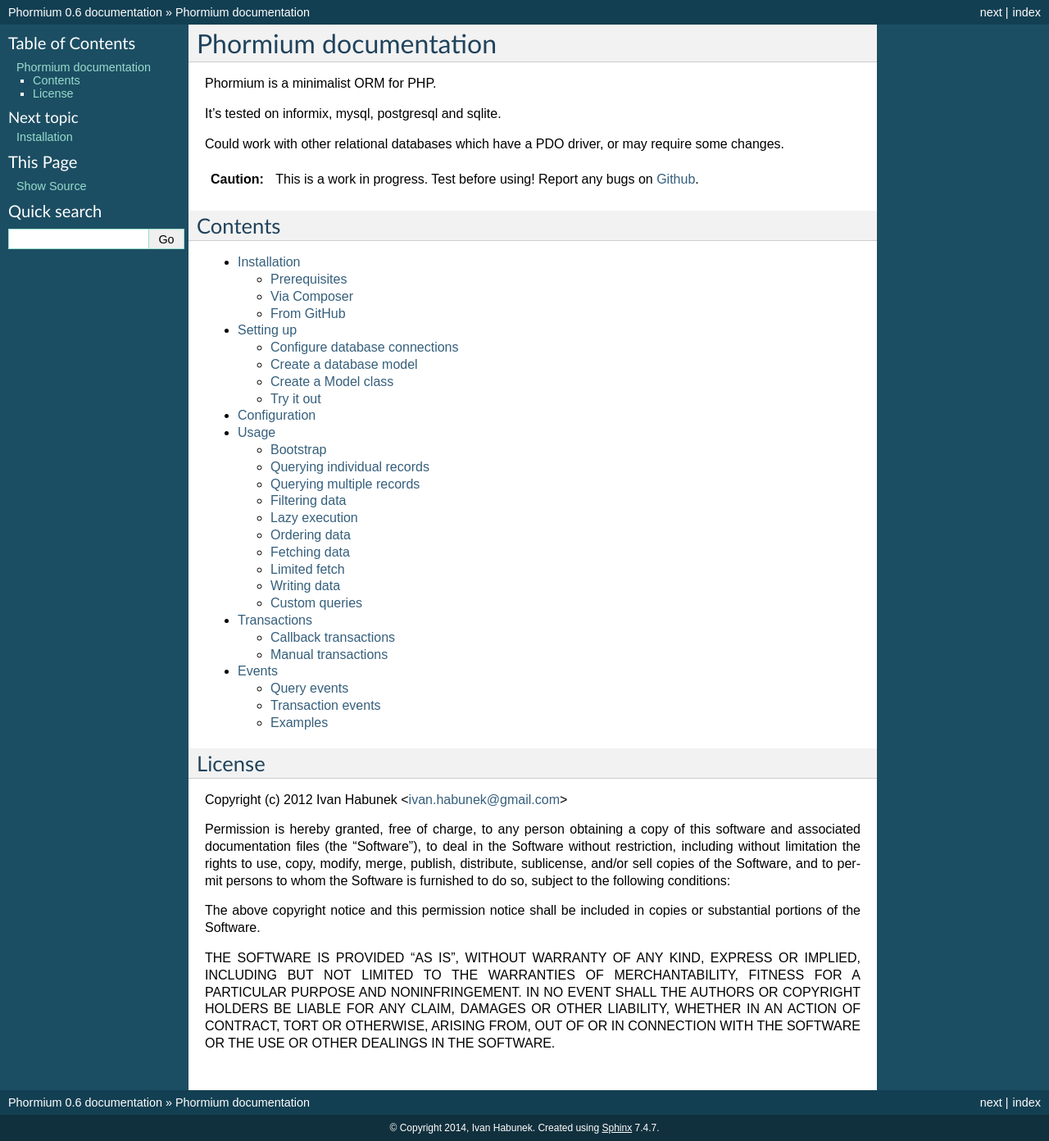
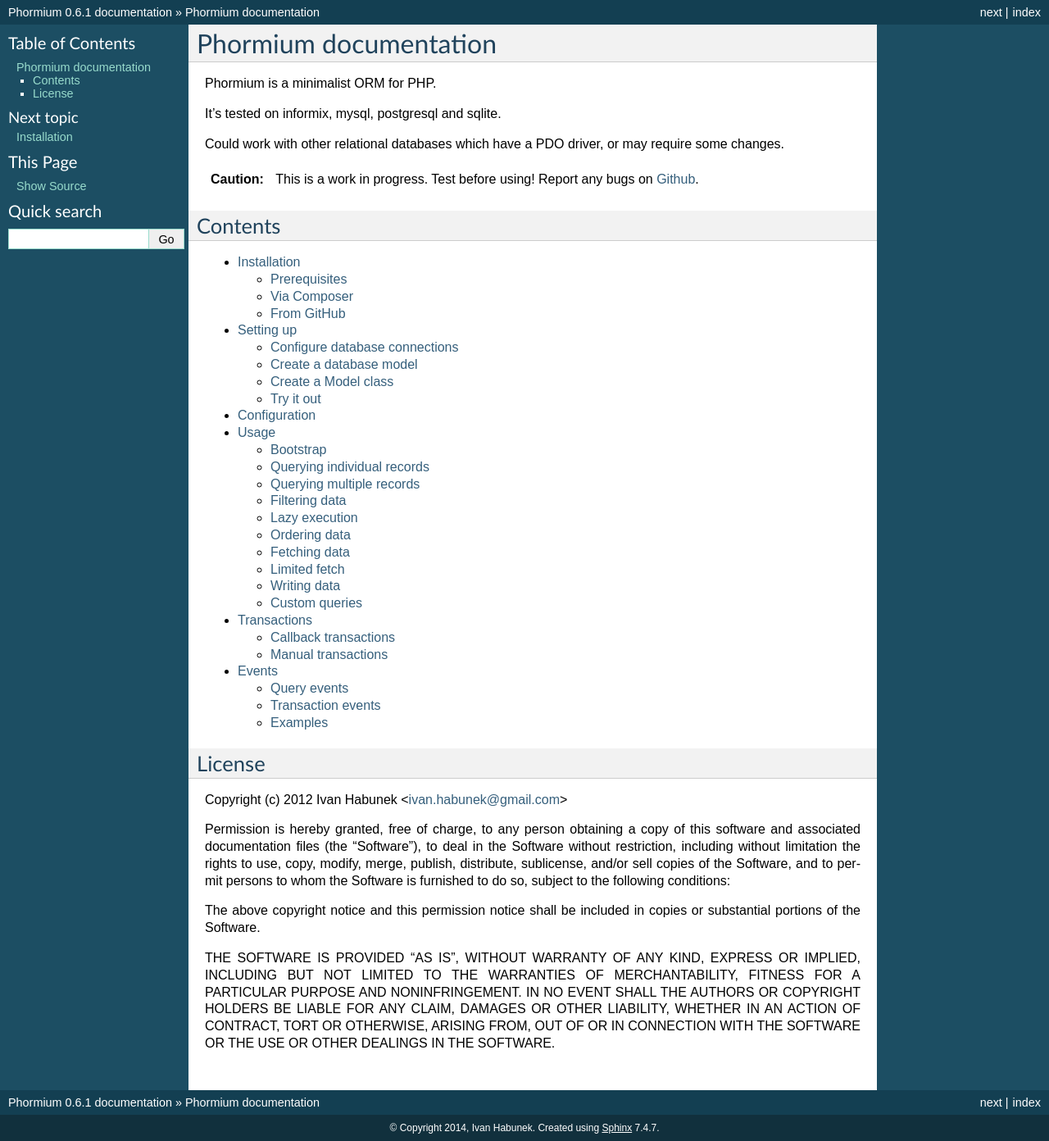
Before and after one commit to ihabunek/phormium, a Sphinx documentation site: the page built from docs/index.rst, in a window 1280 px wide. Shown: the whole page at 82% size. Built offline with Sphinx 7.4.7, drawn with Linux system fonts in a browser that asks for light colours.

Commit message:
Bumped version to 0.6.1

```diff
--- a/docs/conf.py
+++ b/docs/conf.py
@@ -63,9 +63,9 @@
 # built documents.
 #
 # The short X.Y version.
-version = '0.6'
+version = '0.6.1'
 # The full version, including alpha/beta/rc tags.
-release = '0.6'
+release = '0.6.1'
 
 # The language for content autogenerated by Sphinx. Refer to documentation
 # for a list of supported languages.
```
Also changed, not shown: CHANGELOG.md (+2 -2 lines).
